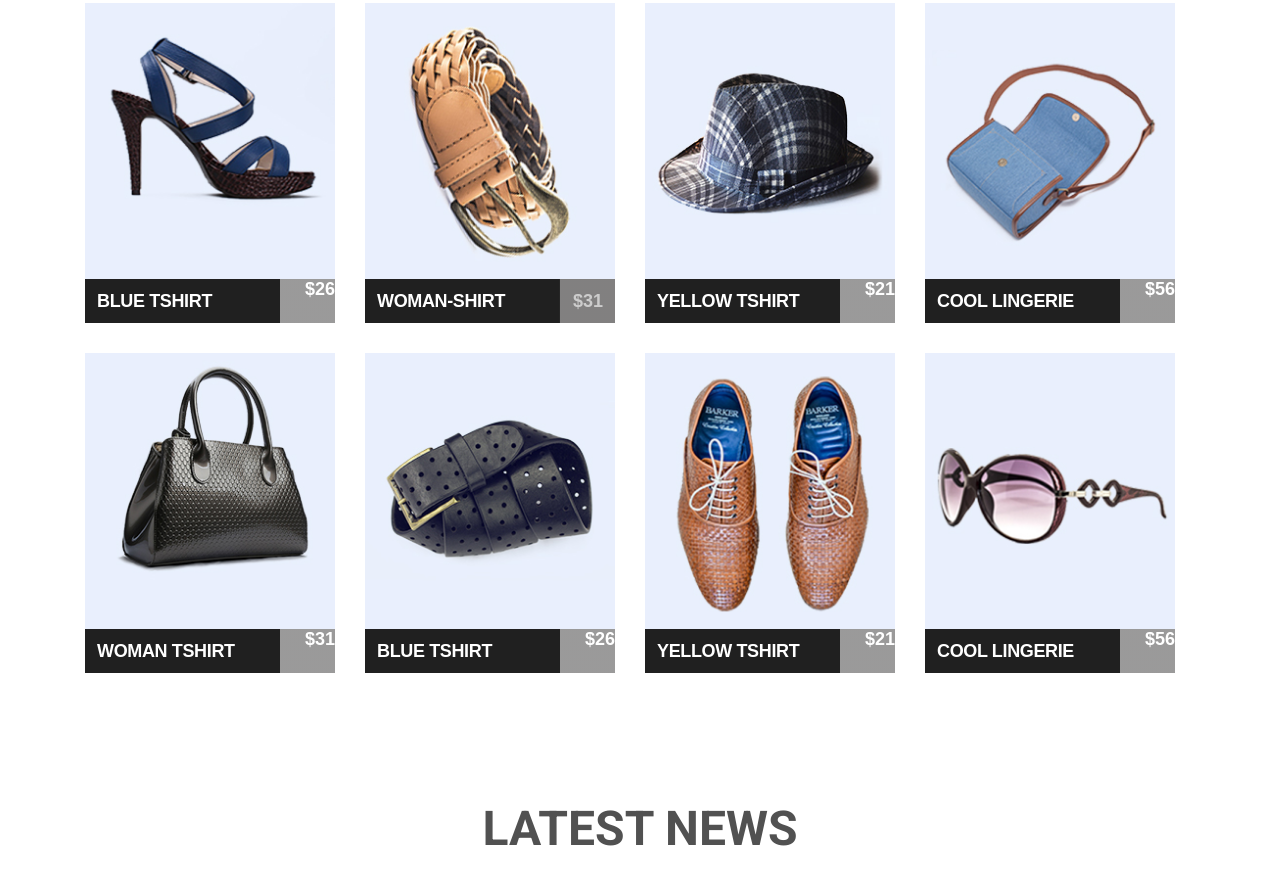
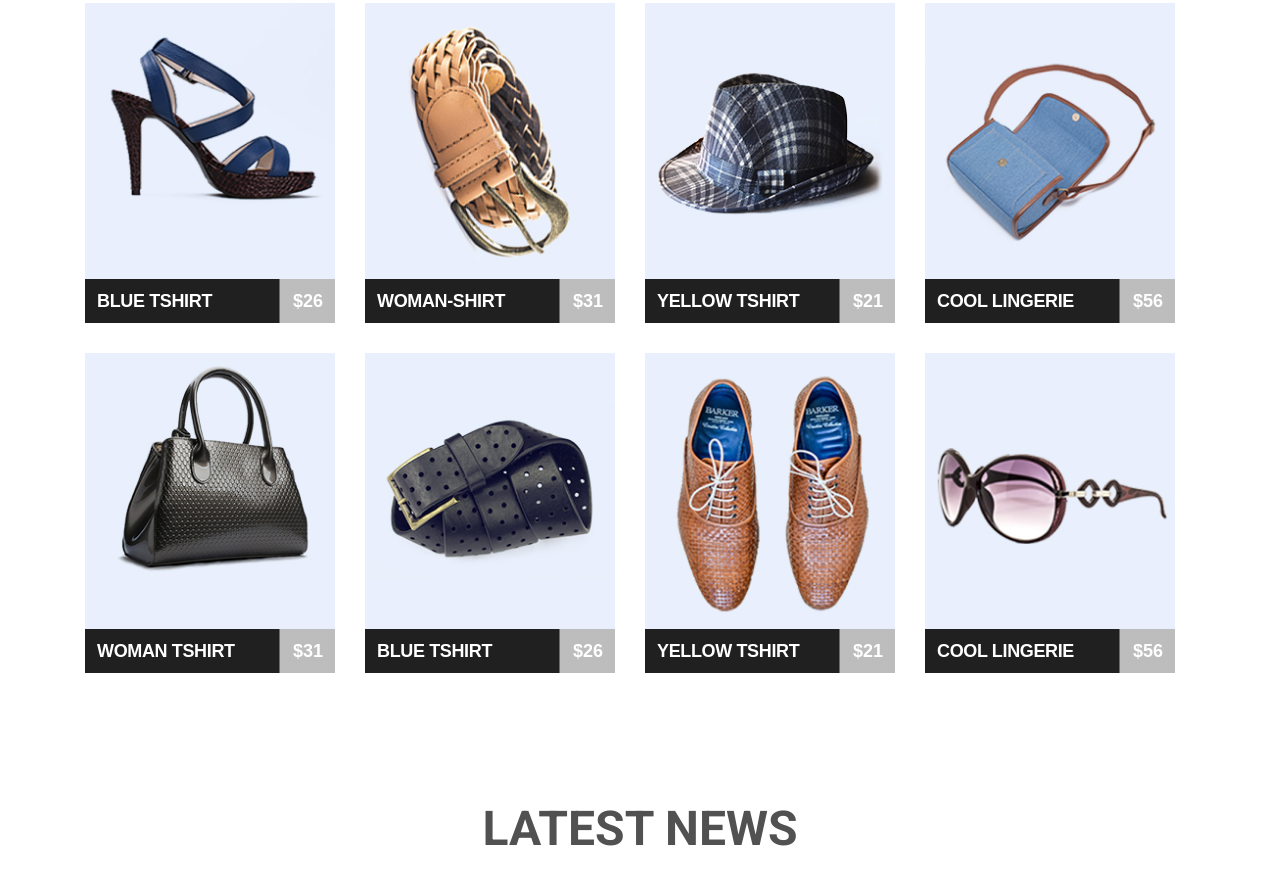
Before and after one commit to ChervinskyV/Homework-4, a plain HTML site: page index.html in a window 1280 px wide. Shown: the part 358-1231 px from the top of the page. Drawn offline with Linux system fonts and the light colour scheme.

Commit message:
card-price - rgba

```diff
--- a/css/styles.css
+++ b/css/styles.css
@@ -137,8 +137,7 @@ a {
 }
 .price-box {
   float: right;
-  opacity: 0.5;
-  background: rgba(59, 58, 58, 0.514);
+  background-color: rgba(255, 255, 255, 0.342);
   padding: 12px;
   width: 56px;
   height: 44px;
--- a/index.html
+++ b/index.html
@@ -61,7 +61,9 @@
               <a href="#" class="link-item">
                 <h3 class="card-name">BLUE TSHIRT</h3>
               </a>
+              <div class="price-box">
                 <p class="card-price">$26</p>
+              </div>
             </li>
             <li class="card">
               <a href="#" class="card-link">
@@ -90,7 +92,9 @@
               <a href="#" class="link-item">
                 <h3 class="card-name">YELLOW TSHIRT</h3>
               </a>
+              <div class="price-box">
                 <p class="card-price">$21</p>
+              </div>
             </li>
             <li class="card">
               <a href="#" class="card-link">
@@ -104,7 +108,9 @@
               <a href="#" class="link-item">
                 <h3 class="card-name">COOL LINGERIE</h3>
               </a>
+              <div class="price-box">
                 <p class="card-price">$56</p>
+              </div>
             </li>
             <li class="card">
               <a href="#" class="card-link">
@@ -118,7 +124,9 @@
               <a href="#" class="link-item">
                 <h3 class="card-name">WOMAN TSHIRT</h3>
               </a>
+              <div class="price-box">
                 <p class="card-price">$31</p>
+              </div>
             </li>
             <li class="card">
               <a href="#" class="card-link">
@@ -132,7 +140,9 @@
               <a href="#" class="link-item">
                 <h3 class="card-name">BLUE TSHIRT</h3>
               </a>
+              <div class="price-box">
                 <p class="card-price">$26</p>
+              </div>
             </li>
             <li class="card">
               <a href="#" class="card-link">
@@ -146,7 +156,9 @@
               <a href="#" class="link-item">
                 <h3 class="card-name">YELLOW TSHIRT</h3>
               </a>
+              <div class="price-box">
                 <p class="card-price">$21</p>
+              </div>
             </li>
             <li class="card">
               <a href="#" class="card-link">
@@ -160,7 +172,9 @@
               <a href="#" class="link-item">
                 <h3 class="card-name">COOL LINGERIE</h3>
               </a>
+              <div class="price-box">
                 <p class="card-price">$56</p>
+              </div>
             </li>
           </ul>
         </div>
```
Lines whose indentation alone changed are shown as unchanged.
